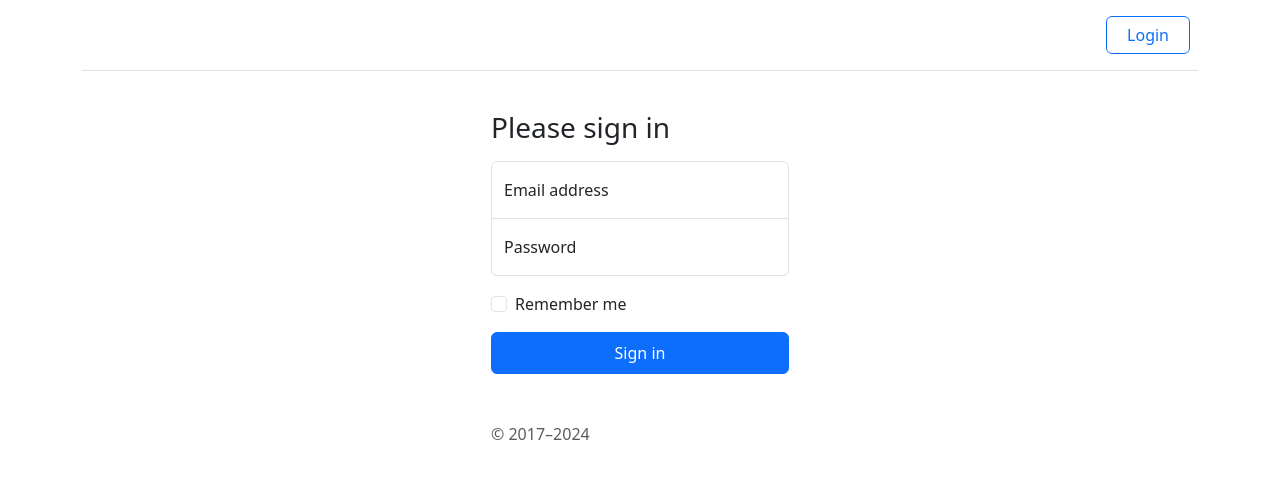
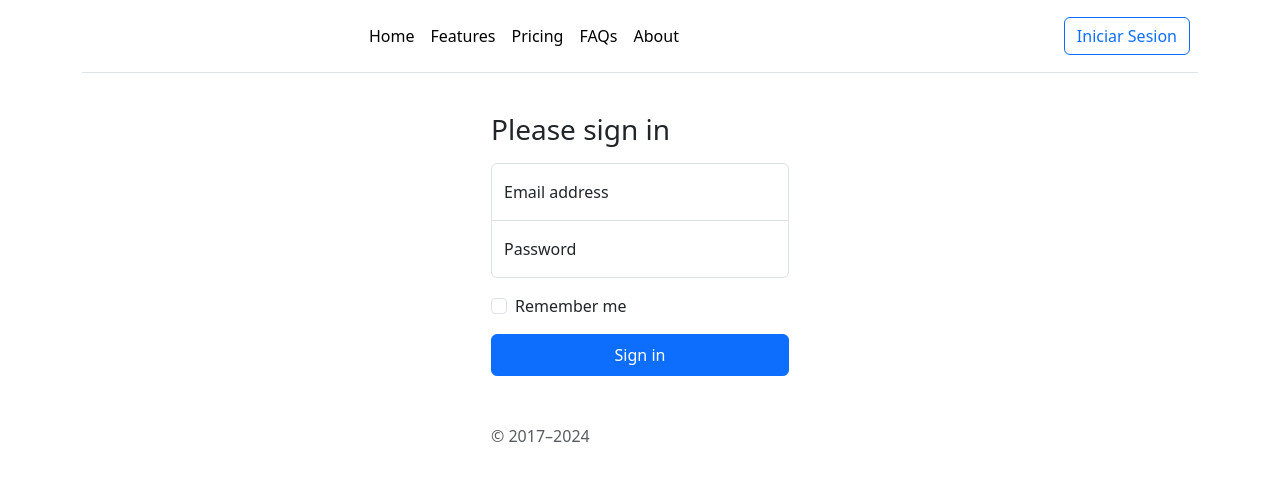
Before and after one commit to devCarlosHernandez/Tienda, a Vue app: page /login in a window 1280 px wide. Shown: the top 480 px of the page. Built offline with nearby package versions, Linux system fonts and the light colour scheme.

Commit message:
Menu y validacion de login de boton

```diff
--- a/index.html
+++ b/index.html
@@ -1,17 +1,34 @@
-<!DOCTYPE html>
+<!doctype html>
 <html lang="en">
   <head>
-    <meta charset="UTF-8">
-    <link rel="icon" href="/favicon.ico">
-    <link href="https://cdn.jsdelivr.net/npm/bootstrap@5.3.3/dist/css/bootstrap.min.css" rel="stylesheet" integrity="sha384-QWTKZyjpPEjISv5WaRU9OFeRpok6YctnYmDr5pNlyT2bRjXh0JMhjY6hW+ALEwIH" crossorigin="anonymous">
-    <script src="https://cdn.jsdelivr.net/npm/bootstrap@5.3.3/dist/js/bootstrap.bundle.min.js" integrity="sha384-YvpcrYf0tY3lHB60NNkmXc5s9fDVZLESaAA55NDzOxhy9GkcIdslK1eN7N6jIeHz" crossorigin="anonymous"></script>
-    <meta name="viewport" content="width=device-width, initial-scale=1.0">
+    <meta charset="UTF-8" />
+    <link rel="icon" href="/favicon.ico" />
+    <link
+      href="https://cdn.jsdelivr.net/npm/bootstrap@5.3.3/dist/css/bootstrap.min.css"
+      rel="stylesheet"
+      integrity="sha384-QWTKZyjpPEjISv5WaRU9OFeRpok6YctnYmDr5pNlyT2bRjXh0JMhjY6hW+ALEwIH"
+      crossorigin="anonymous"
+    />
+    <script
+      src="https://cdn.jsdelivr.net/npm/bootstrap@5.3.3/dist/js/bootstrap.bundle.min.js"
+      integrity="sha384-YvpcrYf0tY3lHB60NNkmXc5s9fDVZLESaAA55NDzOxhy9GkcIdslK1eN7N6jIeHz"
+      crossorigin="anonymous"
+    ></script>
+    <meta name="viewport" content="width=device-width, initial-scale=1.0" />
     <title>Vite App</title>
   </head>
   <body>
     <div id="app"></div>
     <script type="module" src="/src/main.js"></script>
-    <script src="https://cdn.jsdelivr.net/npm/@popperjs/core@2.11.8/dist/umd/popper.min.js" integrity="sha384-I7E8VVD/ismYTF4hNIPjVp/Zjvgyol6VFvRkX/vR+Vc4jQkC+hVqc2pM8ODewa9r" crossorigin="anonymous"></script>
-    <script src="https://cdn.jsdelivr.net/npm/bootstrap@5.3.3/dist/js/bootstrap.min.js" integrity="sha384-0pUGZvbkm6XF6gxjEnlmuGrJXVbNuzT9qBBavbLwCsOGabYfZo0T0to5eqruptLy" crossorigin="anonymous"></script>
+    <script
+      src="https://cdn.jsdelivr.net/npm/@popperjs/core@2.11.8/dist/umd/popper.min.js"
+      integrity="sha384-I7E8VVD/ismYTF4hNIPjVp/Zjvgyol6VFvRkX/vR+Vc4jQkC+hVqc2pM8ODewa9r"
+      crossorigin="anonymous"
+    ></script>
+    <script
+      src="https://cdn.jsdelivr.net/npm/bootstrap@5.3.3/dist/js/bootstrap.min.js"
+      integrity="sha384-0pUGZvbkm6XF6gxjEnlmuGrJXVbNuzT9qBBavbLwCsOGabYfZo0T0to5eqruptLy"
+      crossorigin="anonymous"
+    ></script>
   </body>
 </html>
--- a/src/App.vue
+++ b/src/App.vue
@@ -1,7 +1,3 @@
-<script setup>
-import { RouterLink, RouterView } from 'vue-router'
-</script>
-
 <template>
   <header>
     <div class="wrapper">
@@ -14,12 +10,29 @@ import { RouterLink, RouterView } from 'vue-router'
               href="/"
               class="d-inline-flex link-body-emphasis text-decoration-none"
             >
+              <!-- Logo o Título -->
             </a>
           </div>
 
+          <ul
+            class="nav col-12 col-lg-auto me-lg-auto mb-2 justify-content-center mb-md-0"
+          >
+            <li><a href="#" class="nav-link px-2 text-black">Home</a></li>
+            <li><a href="#" class="nav-link px-2 text-black">Features</a></li>
+            <li><a href="#" class="nav-link px-2 text-black">Pricing</a></li>
+            <li><a href="#" class="nav-link px-2 text-black">FAQs</a></li>
+            <li><a href="#" class="nav-link px-2 text-black">About</a></li>
+          </ul>
+
           <div class="col-md-3 text-end">
-            <button type="button" class="btn btn-outline-primary me-2">
-              <router-link class="nav-link px-2" to="/login">Login</router-link>
+            <button
+              type="button"
+              class="btn btn-outline-primary me-2"
+              @click="handleAuthAction"
+            >
+              {{
+                authStore.isAuthenticated ? 'Cerrar Sesion' : 'Iniciar Sesion'
+              }}
             </button>
           </div>
         </header>
@@ -28,3 +41,38 @@ import { RouterLink, RouterView } from 'vue-router'
   </header>
   <RouterView />
 </template>
+
+<script>
+import { useAuthStore } from './stores/authStore'
+import { onMounted } from 'vue'
+import { useRouter } from 'vue-router'
+
+export default {
+  setup() {
+    const authStore = useAuthStore()
+    const router = useRouter()
+
+    onMounted(async () => {
+      await authStore.initializeStore() // Inicializa el store al cargar la aplicación
+    })
+
+    const handleAuthAction = () => {
+      if (authStore.isAuthenticated) {
+        authStore.logout() // Cierra sesión
+        router.push('/login') // Redirige al login
+      } else {
+        router.push('/login') // Redirige al login
+      }
+    }
+
+    return {
+      authStore, // Retorna el store para poder usarlo en el template
+      handleAuthAction,
+    }
+  },
+}
+</script>
+
+<style scoped>
+/* Estilos específicos para el componente */
+</style>
--- a/src/stores/authStore.js
+++ b/src/stores/authStore.js
@@ -1,37 +1,52 @@
 // authStore.js
-import { defineStore } from 'pinia'
-import axios from 'axios'
+import { defineStore } from 'pinia';
+import axios from 'axios';
 
-// Configurar la URL base de Axios
-axios.defaults.baseURL = 'http://localhost:8000' // Asegúrate de que esta URL sea correcta
+axios.defaults.baseURL = 'http://localhost:8000'; // Asegúrate de que esta URL sea correcta
 
 export const useAuthStore = defineStore('auth', {
   state: () => ({
     user: null,
     token: localStorage.getItem('token') || null,
   }),
+  getters: {
+    isAuthenticated: (state) => !!state.user, // Verifica si hay un usuario autenticado
+  },
   actions: {
     async handleLogin(credentials) {
       try {
-        const response = await axios.post('/api/login', credentials)
-        this.token = response.data.token // Guarda el token
-        localStorage.setItem('token', this.token) // Almacena el token en localStorage
-        axios.defaults.headers.common['Authorization'] = `Bearer ${this.token}` // Establece el token en los headers
+        const response = await axios.post('/api/login', credentials);
+        this.token = response.data.token; // Guarda el token
+        localStorage.setItem('token', this.token); // Almacena el token en localStorage
+        axios.defaults.headers.common['Authorization'] = `Bearer ${this.token}`; // Establece el token en los headers
 
-        this.user = response.data.user // Guarda la información del usuario
+        this.user = response.data.user; // Guarda la información del usuario
       } catch (error) {
-        console.error('Login failed:', error)
-        throw error
+        console.error('Login failed:', error);
+        throw error;
       }
     },
     async fetchUser() {
       try {
-        const response = await axios.get('/api/user')
-        this.user = response.data
+        const response = await axios.get('/api/user');
+        this.user = response.data; // Guarda la información del usuario
       } catch (error) {
-        console.error('Failed to fetch user:', error)
-        throw error
+        console.error('Failed to fetch user:', error);
+        throw error;
+      }
+    },
+    logout() {
+      this.user = null; // Limpia la información del usuario
+      this.token = null; // Limpia el token
+      localStorage.removeItem('token'); // Elimina el token del localStorage
+      delete axios.defaults.headers.common['Authorization']; // Elimina el header de autorización
+    },
+    async initializeStore() {
+      if (this.token) {
+        // Establecer el token en el header
+        axios.defaults.headers.common['Authorization'] = `Bearer ${this.token}`;
+        await this.fetchUser(); // Recuperar el usuario
       }
     },
   },
-})
+});
--- a/src/views/AppDashboard.vue
+++ b/src/views/AppDashboard.vue
@@ -2,22 +2,31 @@
   <div>
     <h1>Welcome, {{ user.name }}</h1>
     <p>Your email: {{ user.email }}</p>
+    <button @click="logout">Logout</button>
   </div>
 </template>
 
 <script>
-import { useAuthStore } from '../stores/authStore';
+import { useAuthStore } from '../stores/authStore'
+import { useRouter } from 'vue-router' // Importa el enrutador de Vue
 
 export default {
   name: 'AppDashboard',
   setup() {
-    const authStore = useAuthStore();
+    const authStore = useAuthStore()
+    const router = useRouter() // Usa el enrutador
+
+    const logout = () => {
+      authStore.logout() // Llama al método logout del store
+      router.push('/login') // Redirige al login
+    }
 
     return {
       user: authStore.user,
-    };
+      logout, // Asegúrate de devolver logout para que esté disponible en el template
+    }
   },
-};
+}
 </script>
 
 <style scoped>
```
